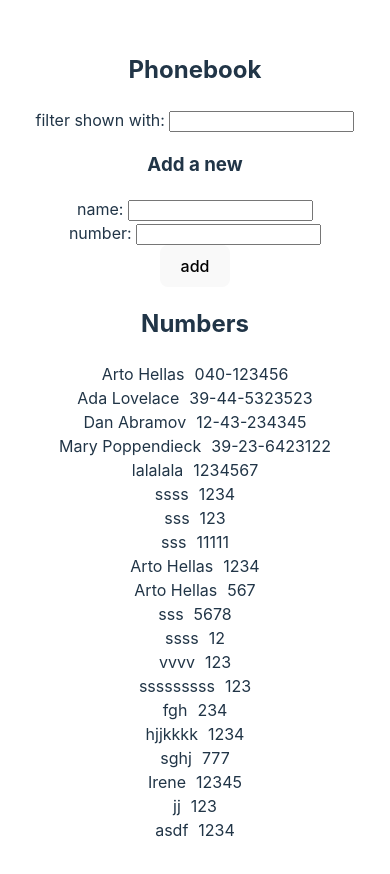
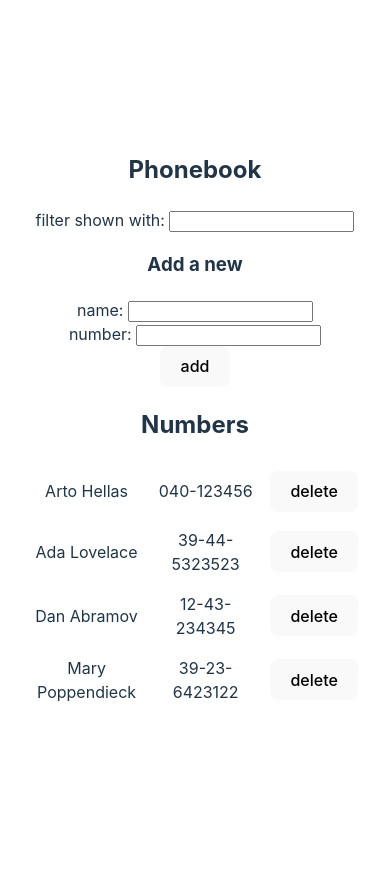
Before and after one commit to wunder-frau/full-stack-open, a React (Vite) app in the folder part2/phonebook/: page / in a window 390 px wide. After the commit the page ends 844 px from the top, so only its background shows below. Built offline with nearby package versions, Linux system fonts and the light colour scheme; data requests are answered from the project's data file.

Commit message:
part02: 2.14: The Phonebook step 9

```diff
--- a/part2/phonebook/db.json
+++ b/part2/phonebook/db.json
@@ -19,89 +19,6 @@
       "name": "Mary Poppendieck",
       "number": "39-23-6423122",
       "id": "4"
-    },
-    {
-      "id": "64d8",
-      "name": "lalalala",
-      "number": "1234567"
-    },
-    {
-      "id": "a746",
-      "name": "ssss",
-      "number": "1234"
-    },
-    {
-      "id": "1eb6",
-      "name": "sss",
-      "number": "123"
-    },
-    {
-      "id": "20b0",
-      "name": "sss",
-      "number": "11111"
-    },
-    {
-      "id": "08f1",
-      "name": "Arto Hellas",
-      "number": "1234"
-    },
-    {
-      "id": "9007",
-      "name": "Arto Hellas",
-      "number": "567"
-    },
-    {
-      "id": "eb4f",
-      "name": "sss",
-      "number": "5678"
-    },
-    {
-      "id": "b3a4"
-    },
-    {
-      "id": "18f7",
-      "name": "ssss",
-      "number": "12"
-    },
-    {
-      "id": "a29d",
-      "name": "vvvv",
-      "number": "123"
-    },
-    {
-      "id": "b081",
-      "name": "sssssssss",
-      "number": "123"
-    },
-    {
-      "id": "8346",
-      "name": "fgh",
-      "number": "234"
-    },
-    {
-      "id": "fcc7",
-      "name": "hjjkkkk",
-      "number": "1234"
-    },
-    {
-      "id": "5250",
-      "name": "sghj",
-      "number": "777"
-    },
-    {
-      "id": "0755",
-      "name": "Irene",
-      "number": "12345"
-    },
-    {
-      "id": "f97b",
-      "name": "jj",
-      "number": "123"
-    },
-    {
-      "id": "a4c5",
-      "name": "asdf",
-      "number": "1234"
     }
   ]
 }
--- a/part2/phonebook/package.json
+++ b/part2/phonebook/package.json
@@ -7,7 +7,8 @@
     "dev": "vite",
     "build": "vite build",
     "lint": "eslint .",
-    "preview": "vite preview"
+    "preview": "vite preview",
+    "server": "json-server -p3001 --watch db.json"
   },
   "dependencies": {
     "axios": "^1.7.9",
--- a/part2/phonebook/src/App.css
+++ b/part2/phonebook/src/App.css
@@ -48,5 +48,22 @@ ul {
 }
 
 .person {
-  margin-right: 10px;
+  display: grid;
+  grid-template-columns: 2fr 2fr 1fr;
+  align-items: center;
+  gap: 10px;
+  padding: 8px 0;
 }
+
+.part-name {
+  grid-column: 1;
+}
+
+.part-number {
+  grid-column: 2;
+}
+
+button {
+  grid-column: 3;
+  justify-self: start;
+}
--- a/part2/phonebook/src/App.jsx
+++ b/part2/phonebook/src/App.jsx
@@ -21,6 +21,19 @@ function App() {
         console.error('Error fetching persons:', error);
       });
   }, [])
+
+  const deletePerson =(person)=> {
+    if (window.confirm(`Delete ${person.name}?`)) {
+    personsService
+      .remove(person.id)
+      .then(() => {
+        setPersons(persons.filter(p => p.id !== person.id))
+      })
+      .catch(error => {
+        console.error('Error deleting person:', error);
+      });
+    }
+  }
 
   const handleFilterInput =(e)=> {
     setInputFilter(e.target.value)
@@ -79,7 +92,7 @@ function App() {
         newNumber={newNumber}
         handleNumberInput={handleNumberInput}/>
       <h2>Numbers</h2>
-      <Persons filteredNames={filteredNames}/>
+      <Persons filteredNames={filteredNames} deletePerson={deletePerson}/>
     </div>
   )
 }
--- /dev/null
+++ b/part2/phonebook/src/Button.jsx
@@ -0,0 +1,9 @@
+const Button =({label, type, onClick})=> {
+    return (
+        <div>
+          <button type={type} onClick={onClick}>{label}</button>
+        </div>
+      );
+}
+
+export default Button;
--- a/part2/phonebook/src/PersonForm.jsx
+++ b/part2/phonebook/src/PersonForm.jsx
@@ -1,5 +1,5 @@
 import InputField from './InputField.jsx'
-import SubmitButton from './SubmitButton.jsx'
+import Button from './Button.jsx'
 const PersonForm =({handleAddPerson, newName, handleNameInput, newNumber, handleNumberInput})=> {
     return (
     <form  onSubmit={handleAddPerson}>
@@ -15,7 +15,7 @@ const PersonForm =({handleAddPerson, newName, handleNameInput, newNumber, handle
             value={newNumber}
             onChange={handleNumberInput}
             autoComplete="off"/>
-        <SubmitButton label='add'/>
+        <Button type='submit' label='add'/>
     </form>
     )
 }
--- a/part2/phonebook/src/Persons.jsx
+++ b/part2/phonebook/src/Persons.jsx
@@ -1,13 +1,19 @@
-const Persons =({filteredNames})=> {
-    return (
-        <div>
-            <ul>
-                {filteredNames.map((person, i) => (
-                    <li key={i}>
-                        <span className="person">{person.name}</span>
-                        <span>{person.number}</span>
-                    </li>))}
-            </ul>
-        </div>)
-}
-export default Persons
+import Button from './Button.jsx';
+
+const Persons = ({ filteredNames, deletePerson }) => {
+  return (
+    <div>
+      <ul>
+        {filteredNames.map((person, i) => (
+          <li key={i} className="person">
+            <span className="part-name">{person.name}</span>
+            <span className="part-number">{person.number}</span>
+            <Button type='delete' label='delete' onClick={()=> deletePerson(person)}/>
+          </li>
+        ))}
+      </ul>
+    </div>
+  );
+};
+
+export default Persons;
--- a/part2/phonebook/src/SubmitButton.jsx
+++ /dev/null
@@ -1,9 +0,0 @@
-const SubmitButton =({label})=> {
-    return (
-        <div>
-          <button type="submit">{label}</button>
-        </div>
-      );
-}
-
-export default SubmitButton;
--- a/part2/phonebook/src/personsService.jsx
+++ b/part2/phonebook/src/personsService.jsx
@@ -10,7 +10,12 @@ const create = (newPerson) => {
   return axios.post(baseUrl, newPerson).then(response => response.data);
 };
 
+const remove =(id)=> {
+  return axios.delete(`${baseUrl}/${id}`).then(response => response.data)
+}
+
 export default {
   getAll,
   create,
+  remove,
 };
```
